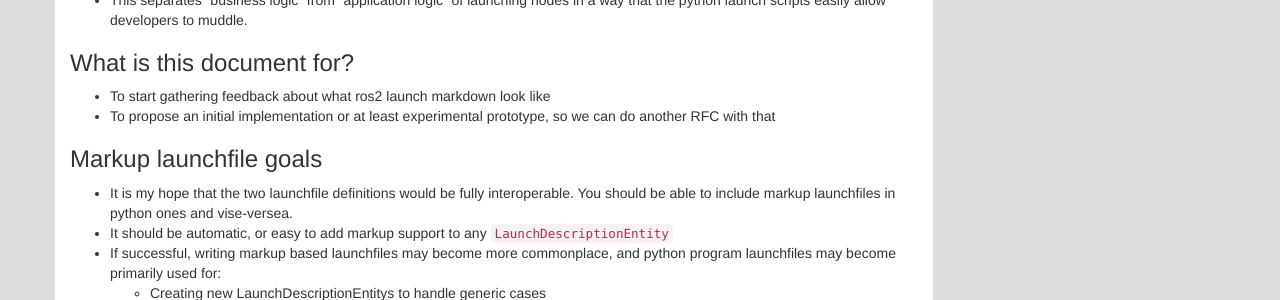
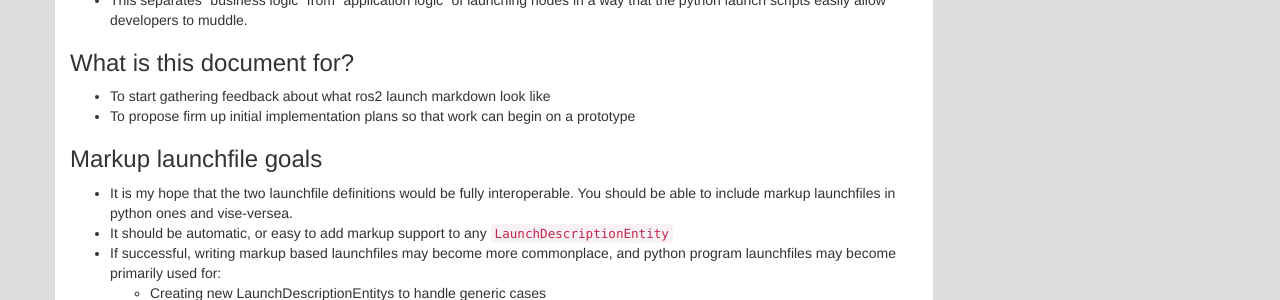
Before and after one commit to ros2/design, a Jekyll site: the page built from articles/150_roslaunch_markup_design.md, in a window 1280 px wide and 900 px high. Shown: the part 399-699 px from the top of the window. Built offline with Jekyll 4.4.1, drawn with Linux system fonts in a browser that asks for light colours; nearby versions of some CDN libraries.

Commit message:
Update 150_roslaunch_markup_design.md

```diff
--- a/articles/150_roslaunch_markup_design.md
+++ b/articles/150_roslaunch_markup_design.md
@@ -28,7 +28,7 @@ categories: Overview
 
 ### What is this document for?
 - To start gathering feedback about what ros2 launch markdown look like
-- To propose an initial implementation or at least experimental prototype, so we can do another RFC with that
+- To propose firm up initial implementation plans so that work can begin on a prototype
 
 ### Markup launchfile goals
 - It is my hope that the two launchfile definitions would be fully interoperable. You should be able to include markup launchfiles in python ones and vise-versea.
```
